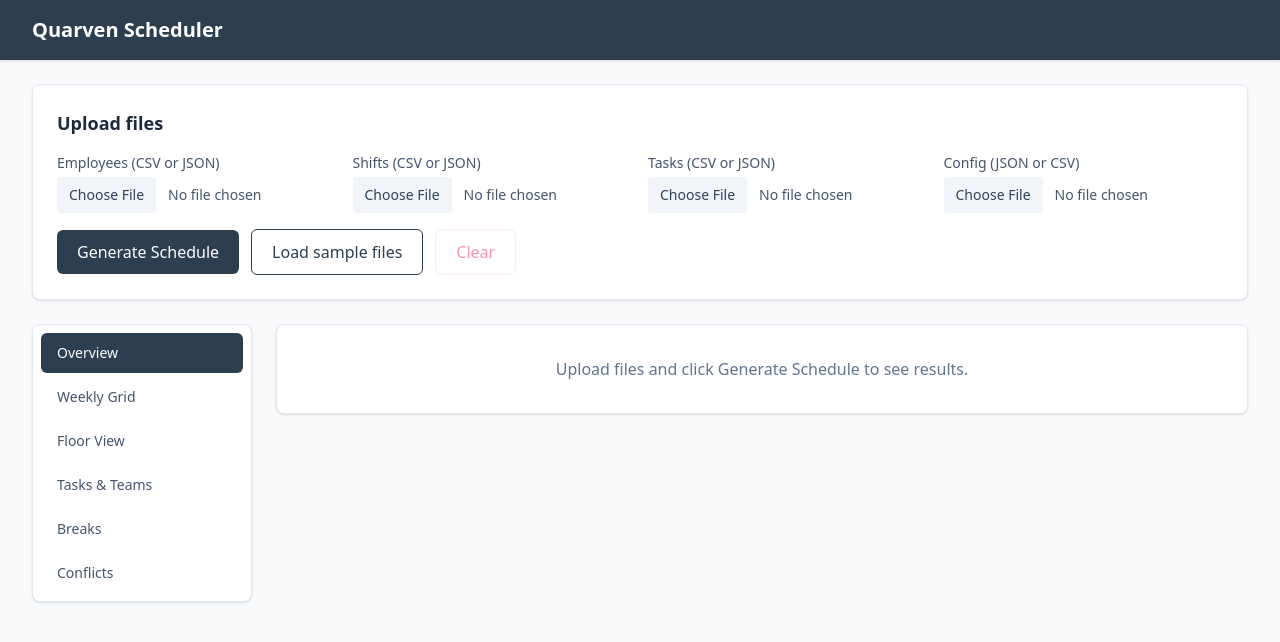
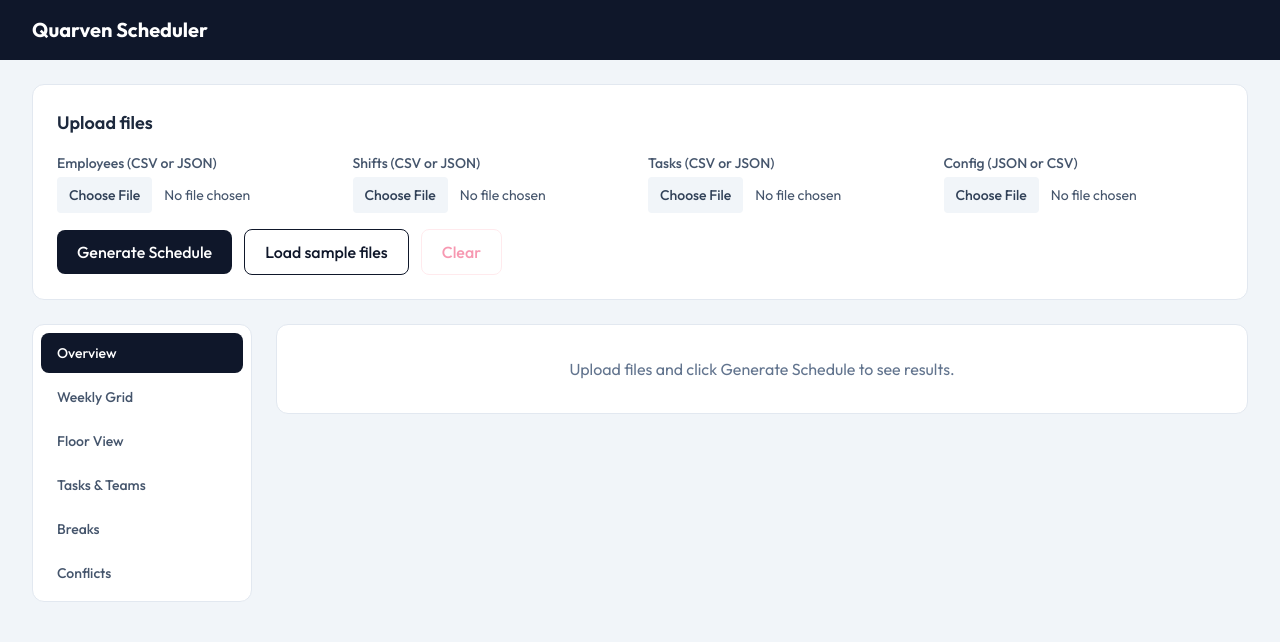
Before and after one commit to ahsanul0185/quarven-scheduler, a React (Vite) app: page / in a window 1280 px wide. Shown: the top 642 px of the page. Built offline with nearby package versions, Linux system fonts and the light colour scheme.

Commit message:
updated font

```diff
--- a/index.html
+++ b/index.html
@@ -3,7 +3,10 @@
   <head>
     <meta charset="UTF-8" />
     <link rel="icon" type="image/svg+xml" href="/favicon.svg" />
-    <meta name="viewport" content="width=device-width, initial-scale=1.0" />
+    <link rel="preconnect" href="https://fonts.googleapis.com" />
+  <link rel="preconnect" href="https://fonts.gstatic.com" crossorigin />
+  <link href="https://fonts.googleapis.com/css2?family=Outfit:wght@300;400;500;600;700&display=swap" rel="stylesheet" />
+  <meta name="viewport" content="width=device-width, initial-scale=1.0" />
     <title>Quarven Scheduler</title>
   </head>
   <body>
--- a/src/App.tsx
+++ b/src/App.tsx
@@ -124,7 +124,7 @@ export default function App() {
   const renderView = () => {
     if (!result) {
       return (
-        <div className="bg-white rounded-lg shadow-sm border border-slate-200 p-8 text-center text-slate-500">
+        <div className="bg-white rounded-xl border border-slate-200 p-8 text-center text-slate-500">
           Upload files and click Generate Schedule to see results.
         </div>
       )
@@ -149,8 +149,8 @@ export default function App() {
   }
 
   return (
-    <div className="min-h-screen bg-slate-50">
-      <header className="bg-[#2C3E50] text-white shadow-sm">
+    <div className="min-h-screen bg-slate-100">
+      <header className="bg-[#0f172a] text-white">
         <div className="w-full px-4 sm:px-6 lg:px-8 py-4">
           <div className="flex flex-col sm:flex-row sm:items-center sm:justify-between gap-4">
             <h1 className="text-xl font-bold">Quarven Scheduler</h1>
@@ -159,19 +159,19 @@ export default function App() {
                 <>
                   <button
                     onClick={handleExportSchedule}
-                    className="px-3 py-1.5 text-sm bg-white/10 hover:bg-white/20 rounded"
+                    className="px-3 py-1.5 text-sm bg-white/10 hover:bg-white/20 rounded-md transition-colors"
                   >
                     Export CSV
                   </button>
                   <button
                     onClick={handleExportProblems}
-                    className="px-3 py-1.5 text-sm bg-white/10 hover:bg-white/20 rounded"
+                    className="px-3 py-1.5 text-sm bg-white/10 hover:bg-white/20 rounded-md transition-colors"
                   >
                     Export Problems
                   </button>
                   <button
                     onClick={handleExportReport}
-                    className="px-3 py-1.5 text-sm bg-white/10 hover:bg-white/20 rounded"
+                    className="px-3 py-1.5 text-sm bg-white/10 hover:bg-white/20 rounded-md transition-colors"
                   >
                     Export Report
                   </button>
@@ -195,7 +195,7 @@ export default function App() {
         </div>
 
         {error && (
-          <div className="mb-6 p-4 bg-rose-50 border border-rose-200 rounded-lg text-rose-700">
+          <div className="mb-6 p-4 bg-rose-50 border border-rose-200 rounded-xl text-rose-700">
             {error}
           </div>
         )}
--- a/src/components/Breaks.tsx
+++ b/src/components/Breaks.tsx
@@ -20,7 +20,7 @@ export default function Breaks({ assignments, employees }: BreaksProps) {
   const sortedEmployeeIds = Array.from(byEmployee.keys()).sort()
 
   return (
-    <div className="bg-white rounded-lg shadow-sm border border-slate-200 overflow-hidden">
+    <div className="bg-white rounded-xl border border-slate-200 overflow-hidden">
       <div className="p-4 border-b border-slate-200">
         <h3 className="text-lg font-semibold text-slate-800">Breaks</h3>
         <p className="text-sm text-slate-500">Each person's automatic break times.</p>
@@ -28,7 +28,7 @@ export default function Breaks({ assignments, employees }: BreaksProps) {
       <div className="overflow-auto max-h-[calc(100vh-120px)]">
         <table className="w-full text-sm border-collapse">
           <thead className="sticky top-0 z-20 shadow-sm">
-            <tr className="bg-[#2C3E50] text-white">
+            <tr className="bg-[#0f172a] text-white">
               <th className="px-4 py-3 text-left font-medium">Employee</th>
               <th className="px-4 py-3 text-left font-medium">Day</th>
               <th className="px-4 py-3 text-left font-medium">Shift</th>
--- a/src/components/Conflicts.tsx
+++ b/src/components/Conflicts.tsx
@@ -15,7 +15,7 @@ const TYPE_STYLES: Record<string, string> = {
 export default function Conflicts({ conflicts }: ConflictsProps) {
   if (conflicts.length === 0) {
     return (
-      <div className="bg-white rounded-lg shadow-sm border border-slate-200 p-6">
+      <div className="bg-white rounded-xl border border-slate-200 p-6">
         <h3 className="text-lg font-semibold text-slate-800 mb-1">Problems</h3>
         <p className="text-emerald-600 font-medium">No conflicts found. Schedule is clean.</p>
       </div>
@@ -35,7 +35,7 @@ export default function Conflicts({ conflicts }: ConflictsProps) {
   })
 
   return (
-    <div className="bg-white rounded-lg shadow-sm border border-slate-200 overflow-hidden">
+    <div className="bg-white rounded-xl border border-slate-200 overflow-hidden">
       <div className="p-4 border-b border-slate-200">
         <h3 className="text-lg font-semibold text-slate-800">Problems</h3>
         <p className="text-sm text-slate-500">Anything that could not be scheduled.</p>
@@ -43,7 +43,7 @@ export default function Conflicts({ conflicts }: ConflictsProps) {
       <div className="overflow-auto max-h-[calc(100vh-120px)]">
         <table className="w-full text-sm border-collapse">
           <thead className="sticky top-0 z-20 shadow-sm">
-            <tr className="bg-[#2C3E50] text-white">
+            <tr className="bg-[#0f172a] text-white">
               <th className="px-4 py-3 text-left font-medium">Type</th>
               <th className="px-4 py-3 text-left font-medium">Shift</th>
               <th className="px-4 py-3 text-left font-medium">Site / Role</th>
--- a/src/components/FileUploader.tsx
+++ b/src/components/FileUploader.tsx
@@ -72,7 +72,7 @@ export default function FileUploader({
   const anyFileSelected = Object.values(files).some(Boolean)
 
   return (
-    <div className="bg-white rounded-lg shadow-sm border border-slate-200 p-6">
+    <div className="bg-white rounded-xl border border-slate-200 p-6">
       <h2 className="text-lg font-semibold text-slate-800 mb-4">Upload files</h2>
       <div className="grid grid-cols-1 sm:grid-cols-2 lg:grid-cols-4 gap-4 mb-4">
         {(Object.keys(labels) as Array<keyof FileState>).map((key) => (
@@ -95,21 +95,21 @@ export default function FileUploader({
         <button
           onClick={onGenerate}
           disabled={isGenerating}
-          className="px-5 py-2.5 bg-[#2C3E50] text-white rounded-md font-medium hover:bg-[#1e2b38] disabled:opacity-60 disabled:cursor-not-allowed"
+          className="px-5 py-2.5 bg-[#0f172a] text-white rounded-lg font-medium hover:bg-[#1e293b] disabled:opacity-60 disabled:cursor-not-allowed transition-colors"
         >
           {isGenerating ? 'Generating...' : 'Generate Schedule'}
         </button>
         <button
           onClick={handleLoadSample}
           disabled={isGenerating}
-          className="px-5 py-2.5 bg-white text-[#2C3E50] border border-[#2C3E50] rounded-md font-medium hover:bg-slate-50 disabled:opacity-60"
+          className="px-5 py-2.5 bg-white text-[#0f172a] border border-[#0f172a] rounded-lg font-medium hover:bg-slate-50 disabled:opacity-60 transition-colors"
         >
           Load sample files
         </button>
         <button
           onClick={handleClear}
           disabled={isGenerating || (!anyFileSelected && !hasData)}
-          className="px-5 py-2.5 bg-white text-rose-600 border border-rose-200 rounded-md font-medium hover:bg-rose-50 disabled:opacity-40"
+          className="px-5 py-2.5 bg-white text-rose-600 border border-rose-200 rounded-lg font-medium hover:bg-rose-50 disabled:opacity-40 transition-colors"
         >
           Clear
         </button>
--- a/src/components/FloorView.tsx
+++ b/src/components/FloorView.tsx
@@ -31,7 +31,7 @@ export default function FloorView({ assignments, employees }: FloorViewProps) {
   const floors = Array.from(byFloor.keys()).sort()
 
   return (
-    <div className="bg-white rounded-lg shadow-sm border border-slate-200 p-4">
+    <div className="bg-white rounded-xl border border-slate-200 p-4">
       <h3 className="text-lg font-semibold text-slate-800 mb-1">Floor View</h3>
       <p className="text-sm text-slate-500 mb-4">Who is on each floor, by day.</p>
       <div className="space-y-4">
@@ -39,7 +39,7 @@ export default function FloorView({ assignments, employees }: FloorViewProps) {
           const days = byFloor.get(floor)!
           return (
             <div key={floor} className="border border-slate-200 rounded-md overflow-hidden">
-              <div className="bg-[#2C3E50] text-white px-4 py-2 font-medium">{floor}</div>
+              <div className="bg-[#0f172a] text-white px-4 py-2 font-medium">{floor}</div>
               <div className="grid grid-cols-1 sm:grid-cols-2 lg:grid-cols-3 xl:grid-cols-4 gap-3 p-3">
                 {Array.from(days.entries()).map(([day, entries]) => (
                   <div key={day} className="bg-slate-50 rounded p-3">
--- a/src/components/KPIs.tsx
+++ b/src/components/KPIs.tsx
@@ -9,7 +9,7 @@ export default function KPIs({ stats }: KPIsProps) {
     return (
       <div className="grid grid-cols-2 sm:grid-cols-3 lg:grid-cols-5 gap-4">
         {[...Array(5)].map((_, i) => (
-          <div key={i} className="bg-white rounded-lg shadow-sm border border-slate-200 p-4">
+          <div key={i} className="bg-white rounded-xl border border-slate-200 p-4">
             <div className="text-sm text-slate-500">-</div>
             <div className="text-2xl font-bold text-slate-800 mt-1">-</div>
           </div>
@@ -31,7 +31,7 @@ export default function KPIs({ stats }: KPIsProps) {
       {items.map((item) => (
         <div
           key={item.label}
-          className="bg-white rounded-lg shadow-sm border border-slate-200 p-4"
+          className="bg-white rounded-xl border border-slate-200 p-4"
         >
           <div className="text-sm text-slate-500">{item.label}</div>
           <div
--- a/src/components/Navigation.tsx
+++ b/src/components/Navigation.tsx
@@ -16,15 +16,15 @@ const items: { id: View; label: string }[] = [
 
 export default function Navigation({ active, onChange }: NavigationProps) {
   return (
-    <nav className="bg-white rounded-lg shadow-sm border border-slate-200 p-2">
+    <nav className="bg-white rounded-xl border border-slate-200 p-2">
       <ul className="space-y-1">
         {items.map((item) => (
           <li key={item.id}>
             <button
               onClick={() => onChange(item.id)}
-              className={`w-full text-left px-4 py-2.5 rounded-md text-sm font-medium transition-colors ${
+              className={`w-full text-left px-4 py-2.5 rounded-lg text-sm font-medium transition-colors ${
                 active === item.id
-                  ? 'bg-[#2C3E50] text-white'
+                  ? 'bg-[#0f172a] text-white'
                   : 'text-slate-600 hover:bg-slate-100'
               }`}
             >
--- a/src/components/TasksTeams.tsx
+++ b/src/components/TasksTeams.tsx
@@ -22,7 +22,7 @@ export default function TasksTeams({ assignments, tasks, employees, shifts }: Ta
   const sortedTasks = [...tasks].sort((a, b) => a.task_id.localeCompare(b.task_id))
 
   return (
-    <div className="bg-white rounded-lg shadow-sm border border-slate-200 overflow-hidden">
+    <div className="bg-white rounded-xl border border-slate-200 overflow-hidden">
       <div className="p-4 border-b border-slate-200">
         <h3 className="text-lg font-semibold text-slate-800">Tasks & Teams</h3>
         <p className="text-sm text-slate-500">Each task, its floor, and assigned team members.</p>
@@ -30,7 +30,7 @@ export default function TasksTeams({ assignments, tasks, employees, shifts }: Ta
       <div className="overflow-auto max-h-[calc(100vh-120px)]">
         <table className="w-full text-sm border-collapse">
           <thead className="sticky top-0 z-20 shadow-sm">
-            <tr className="bg-[#2C3E50] text-white">
+            <tr className="bg-[#0f172a] text-white">
               <th className="px-4 py-3 text-left font-medium">Task</th>
               <th className="px-4 py-3 text-left font-medium">Shift</th>
               <th className="px-4 py-3 text-left font-medium">Floor</th>
--- a/src/index.css
+++ b/src/index.css
@@ -1,16 +1,18 @@
 @import "tailwindcss";
 
 @theme {
-  --color-quarven-header: #2C3E50;
-  --color-quarven-row-even: #F2F2F2;
+  --color-quarven-header: #0f172a;
+  --color-quarven-row-even: #f8fafc;
 }
 
 body {
   margin: 0;
   min-height: 100vh;
-  background-color: #f8fafc;
-  color: #1e293b;
-  font-family: system-ui, -apple-system, BlinkMacSystemFont, 'Segoe UI', Roboto, sans-serif;
+  background-color: #f1f5f9;
+  color: #0f172a;
+  font-family: 'Outfit', system-ui, -apple-system, BlinkMacSystemFont, 'Segoe UI', Roboto, sans-serif;
+  -webkit-font-smoothing: antialiased;
+  -moz-osx-font-smoothing: grayscale;
 }
 
 #root {
```
Also changed, not shown: src/components/Overview.tsx (+4 -4 lines), src/components/WeeklyGrid.tsx (+4 -4 lines).
